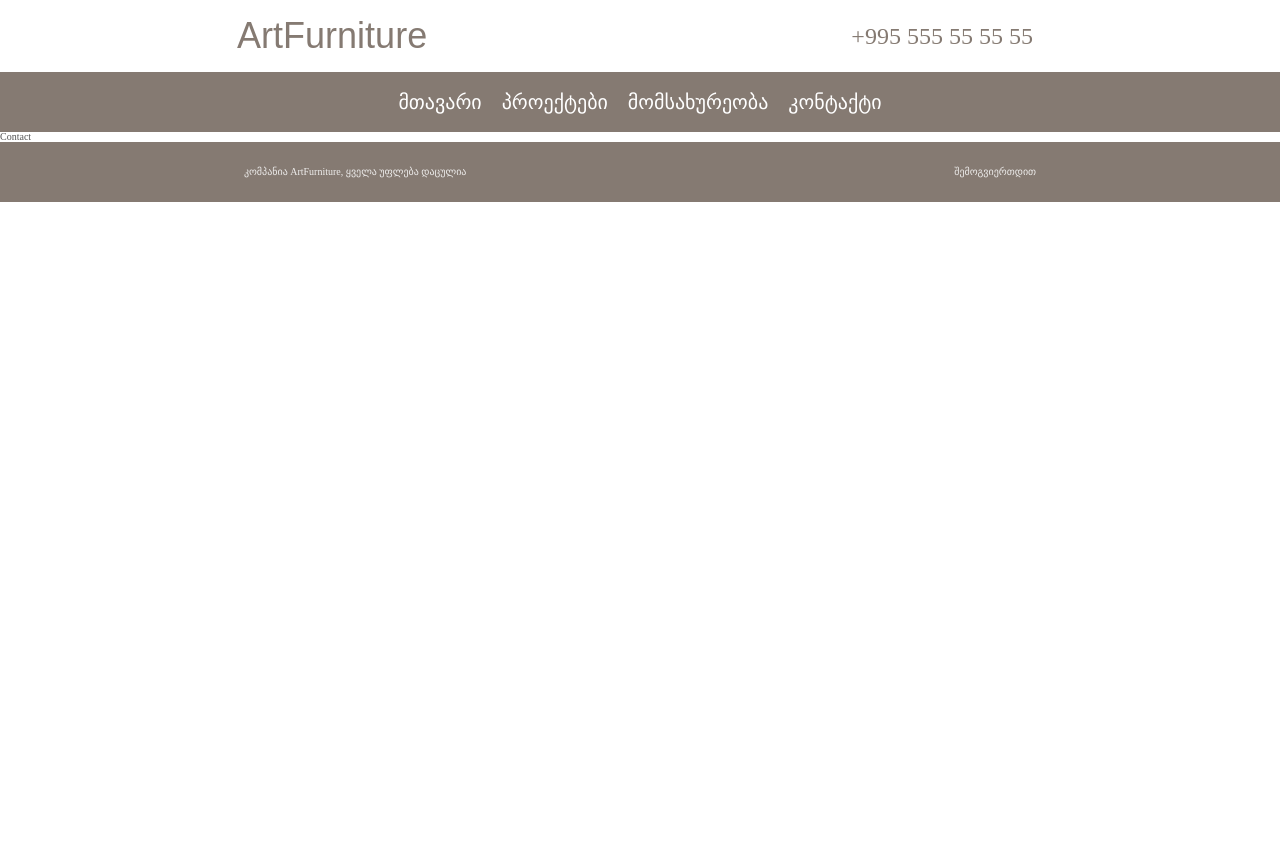
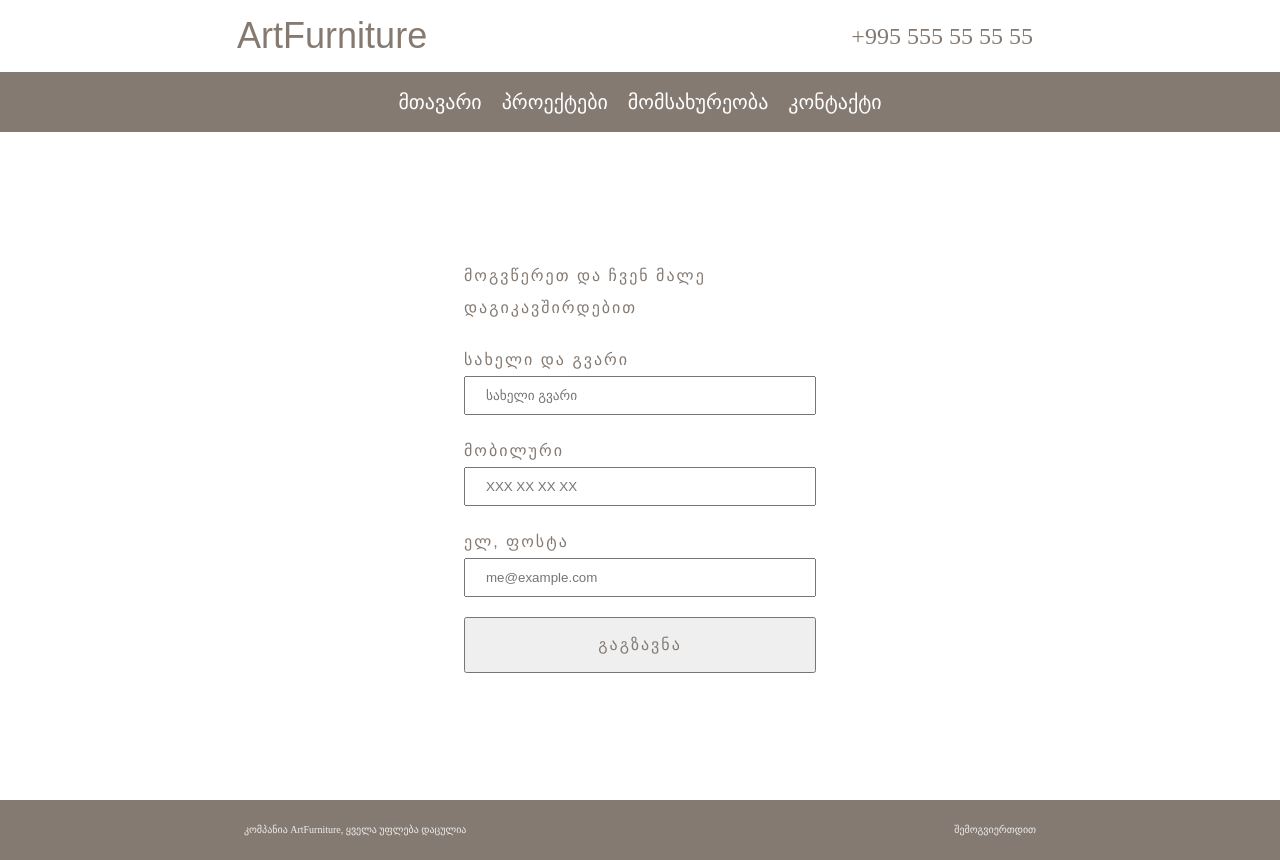
Before and after one commit to ShotaPutkaradze/artfurniture, a React (Create React App) app: page /contact in a window 1280 px wide. Before the commit the page ends 800 px from the top, so only its background shows below. Built offline with nearby package versions, Linux system fonts and the light colour scheme; a web font is replaced by a local one.

Commit message:
test built

```diff
--- a/package.json
+++ b/package.json
@@ -1,6 +1,7 @@
 {
   "name": "artfun",
   "version": "0.1.0",
+  "homepage": ".",
   "private": true,
   "dependencies": {
     "@testing-library/jest-dom": "^5.16.5",
--- a/src/components/ContactForm.module.css
+++ b/src/components/ContactForm.module.css
@@ -1,7 +1,8 @@
 .form {
   width: 30%;
   height: calc(100vh - 7.2rem - 6rem);
-  padding: 3.2rem;
+  padding: 1.6rem;
+  margin: 0 auto;
 
   display: flex;
   flex-direction: column;
--- a/src/pages/Contact.jsx
+++ b/src/pages/Contact.jsx
@@ -1,5 +1,7 @@
+import ContactForm from "../components/ContactForm";
+
 const Contact = () => {
-  return <div>Contact</div>;
+  return <ContactForm />;
 };
 
 export default Contact;
--- a/src/pages/Projects.jsx
+++ b/src/pages/Projects.jsx
@@ -1,5 +1,4 @@
 import Categories from "../components/Categories";
-import ProductCategory from "../components/ProductCategory";
 
 const Projects = () => {
   // return <ProductCategory />;
--- a/src/pages/Styles.module.css
+++ b/src/pages/Styles.module.css
@@ -22,7 +22,7 @@
   flex-direction: column;
   justify-content: center;
 
-  padding: 7.2rem;
+  padding: 3.2rem;
 
   background-image: linear-gradient(rgba(0, 0, 0, 0.5), rgba(0, 0, 0, 0.5)),
     url("../img/background.webp");
```
